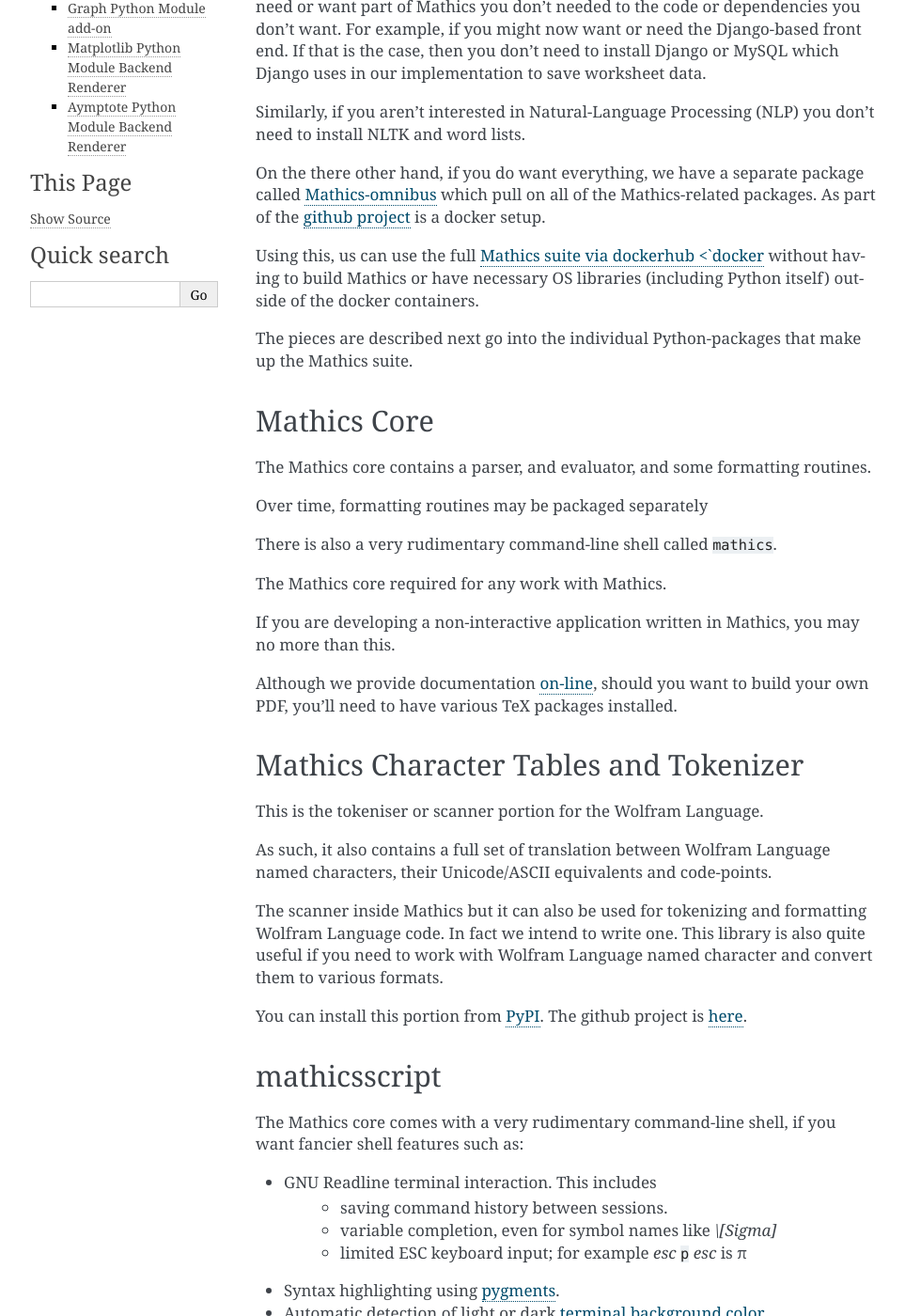
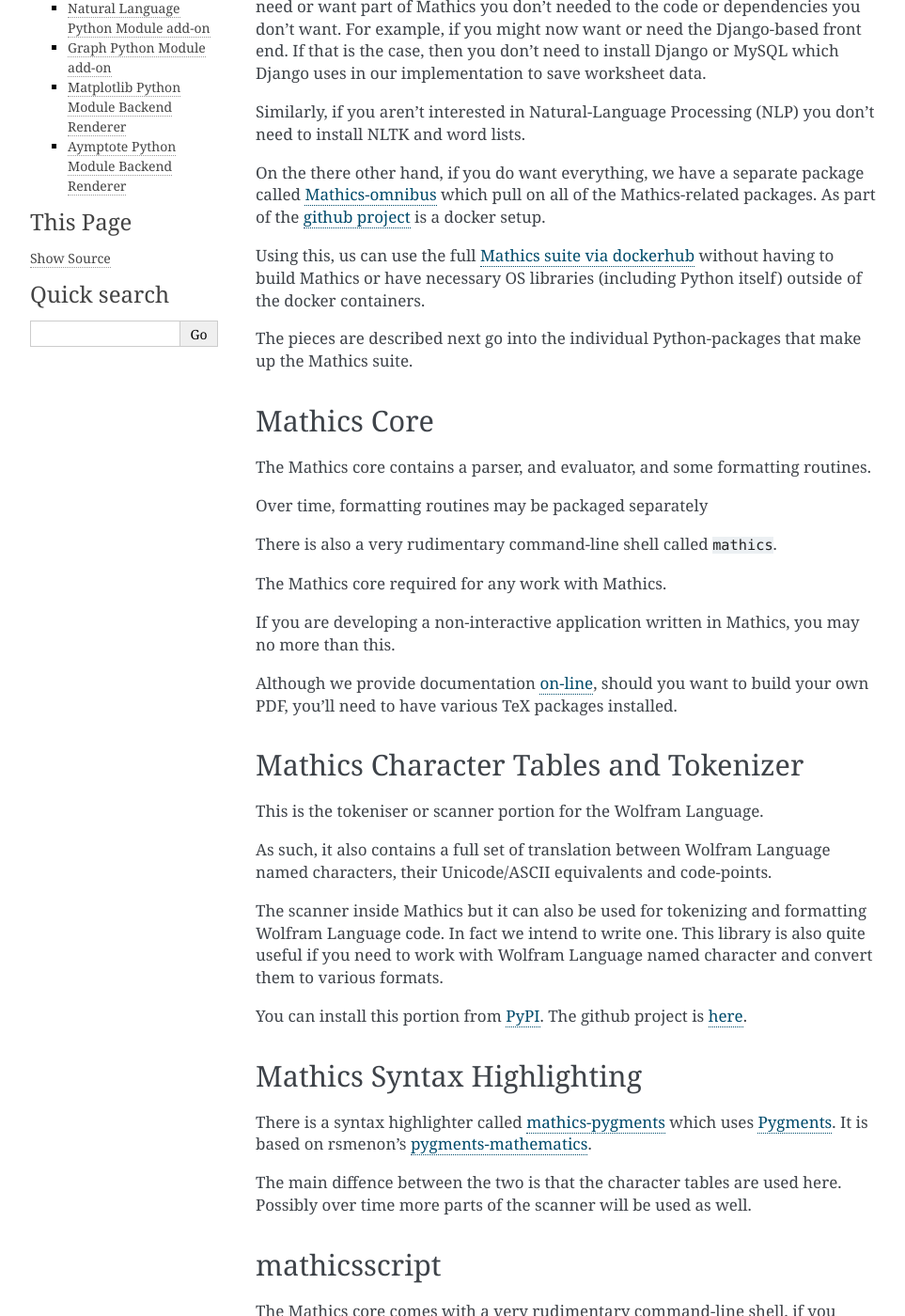
Before and after one commit to Mathics3/mathics-development-guide, a Sphinx documentation site: the page built from docs/installing/what-is-mathics.rst, in a window 1280 px wide and 1400 px high, scrolled down 285 px. Shown: the whole window at 94% size, without its empty margins (148-1111 px from the left). Built offline with Sphinx 7.4.7, drawn with Linux system fonts in a browser that asks for light colours; some of the changed text lies outside the part shown.

Commit message:
Add mathics-pygments; some other small tweaks

```diff
--- a/docs/extending/developing-code/code-overview/ast.rst
+++ b/docs/extending/developing-code/code-overview/ast.rst
@@ -48,4 +48,4 @@
 
 In the process of Evaluation, described in the next section, more
 kinds of objects over the above the four may get introduced as the
-S-Expression is rewritten and transformed.
+S-expression is rewritten and transformed.
--- a/docs/extending/developing-code/code-overview/evaluation.rst
+++ b/docs/extending/developing-code/code-overview/evaluation.rst
@@ -57,12 +57,12 @@
 
 When you type ``Pi`` all by itself, unless a numeric approximation of
 that was requested, ``Pi`` refers to its symbol value. The
-S-Expression entered is exactly the same. A later step may decide to
+S-expression entered is exactly the same. A later step may decide to
 materialize a value or convert the representation of ``Pi`` into a
 unicode string.
 
-And when an S-Expression doesn't match a particlar form for a function
-call, the S-Expression *needs* to be left unchanged: the act of not
+And when an S-expression doesn't match a particlar form for a function
+call, the S-expression *needs* to be left unchanged: the act of not
 matching a particular function in of itself isn't an error because
 there may be some other rule around, maybe even at a different level
 of the Expression Tree which will match.
--- a/docs/extending/developing-code/code-overview/scanning-and-parsing.rst
+++ b/docs/extending/developing-code/code-overview/scanning-and-parsing.rst
@@ -32,7 +32,7 @@
 
 * The parser is recursive descent
 * Because WL has a lot of operators an `Operator-precedence parser <https://en.wikipedia.org/wiki/Operator-precedence_parser#Precedence_climbing_method>`_ is used
-* The result is an Full-form S-Expression, which is a translation of the input string. See `Expressions as Trees <https://reference.wolfram.com/language/tutorial/Expressions.html#14609>`_.
+* The result is an Full-form S-expression, which is a translation of the input string. See `Expressions as Trees <https://reference.wolfram.com/language/tutorial/Expressions.html#14609>`_.
 
 To see a translation of the Full-Form *input* the flag ``--full-form`` can be given to the command-line utilities ``mathics`` or ``mathicsscript``.
 
--- a/docs/index.rst
+++ b/docs/index.rst
@@ -7,7 +7,7 @@
 =============================
 
 .. toctree::
-   :maxdepth: 3
+   :maxdepth: 4
    :caption: Contents:
 
    installing
--- a/docs/installing/what-is-mathics.rst
+++ b/docs/installing/what-is-mathics.rst
@@ -16,7 +16,7 @@
 
 On the there other hand, if you do want everything, we have a separate package called `Mathics-omnibus <https://pypi.org/project/Mathics-omnibus/>`_ which pull on all of the Mathics-related packages. As part of the `github project <https://github.com/Mathics3/mathics-omnibus>`_ is a docker setup.
 
-Using this, us can use the full `Mathics suite via dockerhub <`docker <https://hub.docker.com/r/mathicsorg/mathics>`_ without having to build Mathics or have necessary OS libraries (including Python itself) outside of the docker containers.
+Using this, us can use the full `Mathics suite via dockerhub <https://hub.docker.com/r/mathicsorg/mathics>`_ without having to build Mathics or have necessary OS libraries (including Python itself) outside of the docker containers.
 
 The pieces are described next go into the individual Python-packages that make up the Mathics suite.
 
@@ -49,9 +49,26 @@
 
 As such, it also contains a full set of translation between Wolfram Language named characters, their Unicode/ASCII equivalents and code-points.
 
-The scanner inside Mathics but it can also be used for tokenizing and formatting Wolfram Language code. In fact we intend to write one. This library is also quite useful if you need to work with Wolfram Language named character and convert them to various formats.
+The scanner inside Mathics but it can also be used for tokenizing and
+formatting Wolfram Language code. In fact we intend to write one. This
+library is also quite useful if you need to work with Wolfram Language
+named character and convert them to various formats.
 
-You can install this portion from `PyPI <https://pypi.org/project/Mathics-Scanner/>`_. The github project is `here <https://github.com/Mathics3/mathics-scanner>`_.
+You can install this portion from `PyPI
+<https://pypi.org/project/Mathics-Scanner/>`_. The github project is
+`here <https://github.com/Mathics3/mathics-scanner>`_.
+
+
+Mathics Syntax Highlighting
++++++++++++++++++++++++++++
+
+There is a syntax highlighter called mathics-pygments_ which uses `Pygments <https://pygments.org>`_. It is
+based on rsmenon's `pygments-mathematics
+<https://pypi.org/project/pygments-mathematica/>`_.
+
+The main diffence between the two is that the character tables are
+used here. Possibly over time more parts of the scanner will be used
+as well.
 
 
 mathicsscript
@@ -64,7 +81,7 @@
    - saving command history between sessions.
    - variable completion, even for symbol names like `\\[Sigma]`
    - limited ESC keyboard input; for example *esc* ``p`` *esc* is π
-* Syntax highlighting using `pygments <https://pygments.org>`_.
+* Syntax highlighting using mathics-pygments_
 * Automatic detection of light or dark `terminal background color <https://pypi.org/project/term-background/>`_.
 * Entering and displaying Unicode symbols such as used for Pi or Rule arrows
 
@@ -130,3 +147,5 @@
 
 Currently this is a work in progress and works only in very limited way.
 It provides graphics rendering using the `asymptote <https://asymptote.sourceforge.io/>`_ vector graphics language.
+
+.. _mathics-pygments: https://pypi.org/project/mathics-pygments/
```
